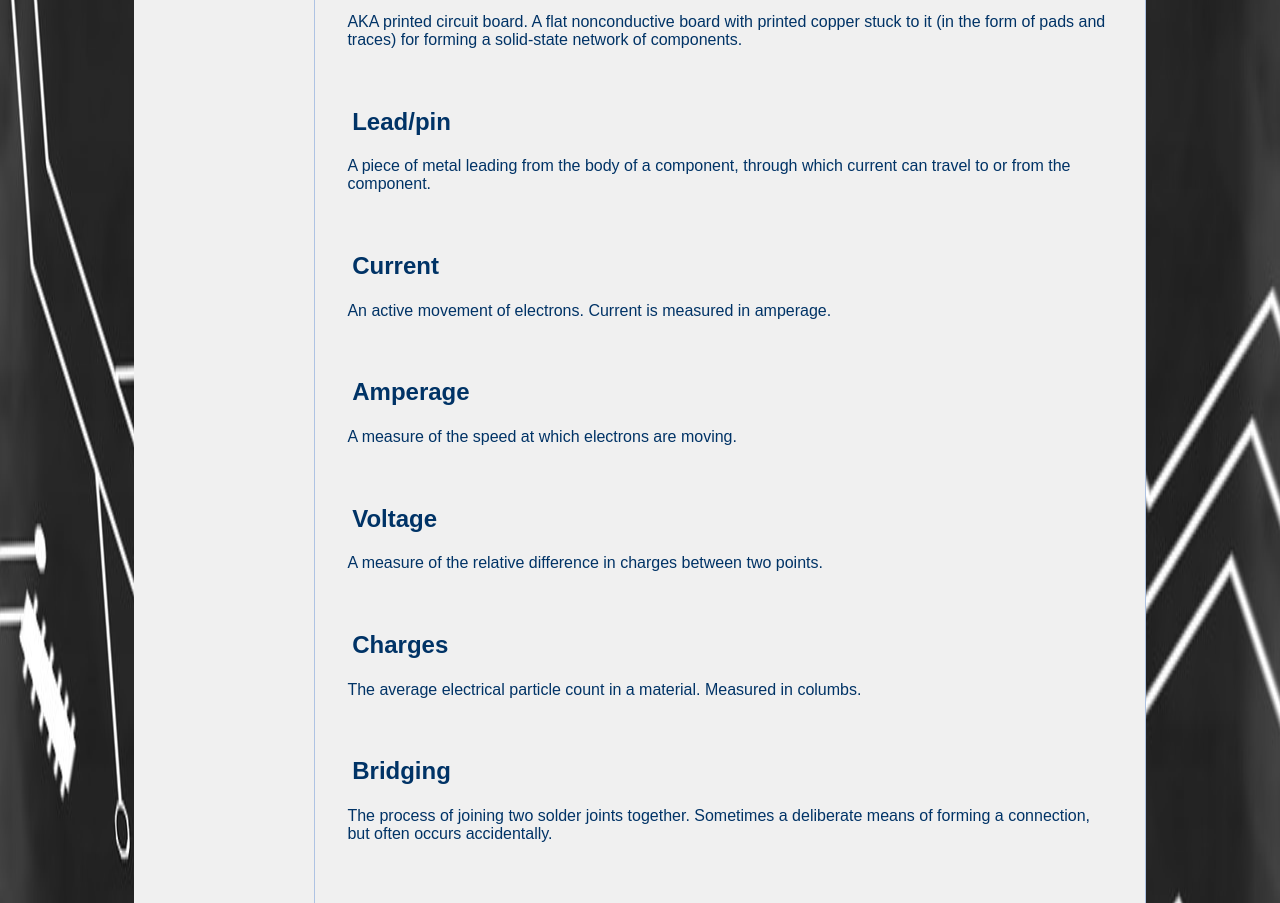
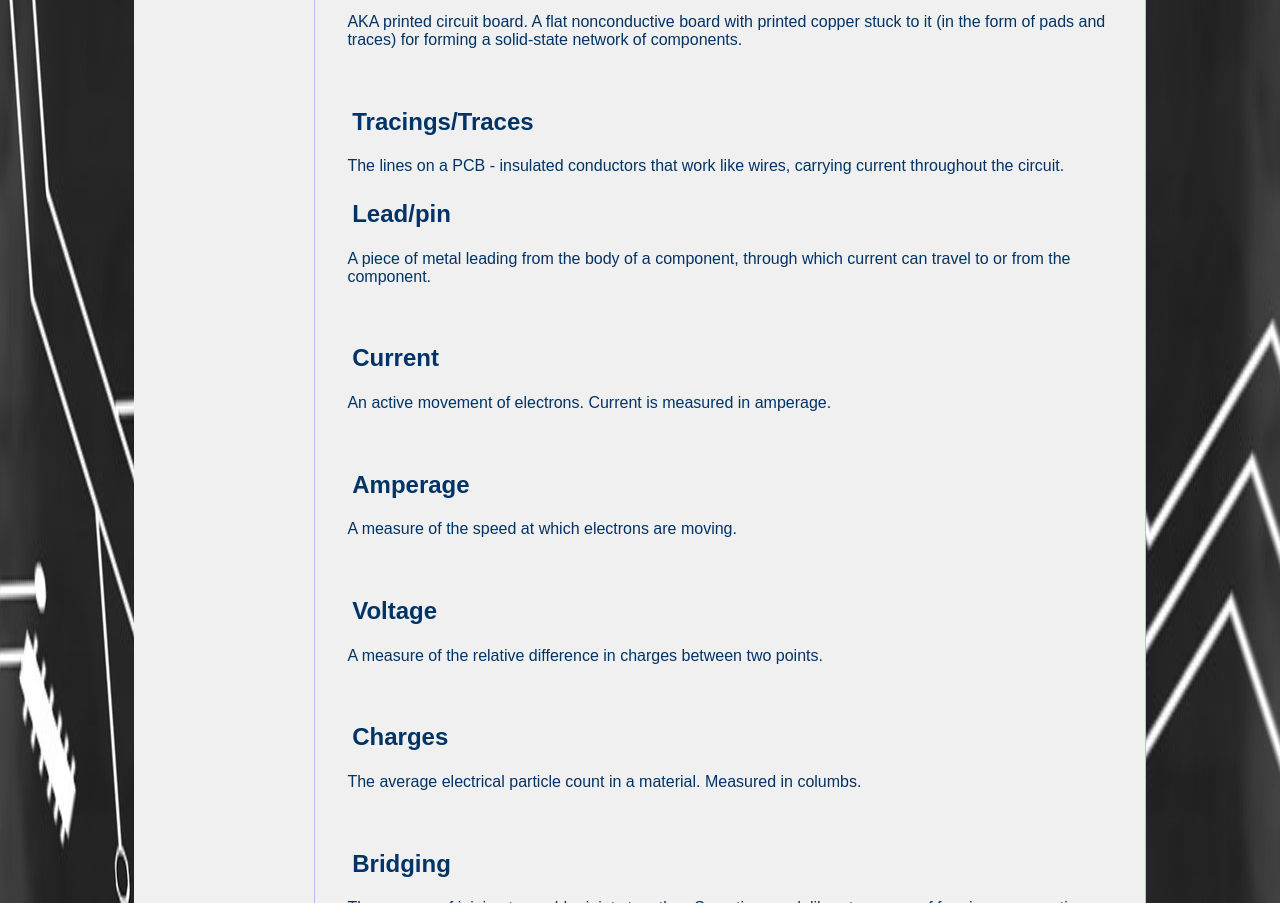
Before and after one commit to hueloovoo/hueloovoo.github.io, a plain HTML site: page soldering/glossary.html in a window 1280 px wide. Shown: the part 937-1840 px from the top of the page. Drawn offline with Linux system fonts and the light colour scheme.

Commit message:
Update glossary.html

```diff
--- a/soldering/glossary.html
+++ b/soldering/glossary.html
@@ -41,6 +41,9 @@
 
 <h2>PCB</h2>
 <p>AKA printed circuit board. A flat nonconductive board with printed copper stuck to it (in the form of pads and traces) for forming a solid-state network of components.</p><br>
+
+<h2>Tracings/Traces</h2>
+<p>The lines on a PCB - insulated conductors that work like wires, carrying current throughout the circuit.</p>
 
 <h2>Lead/pin</h2>
 <p>A piece of metal leading from the body of a component, through which current can travel to or from the component.</p><br>
```
